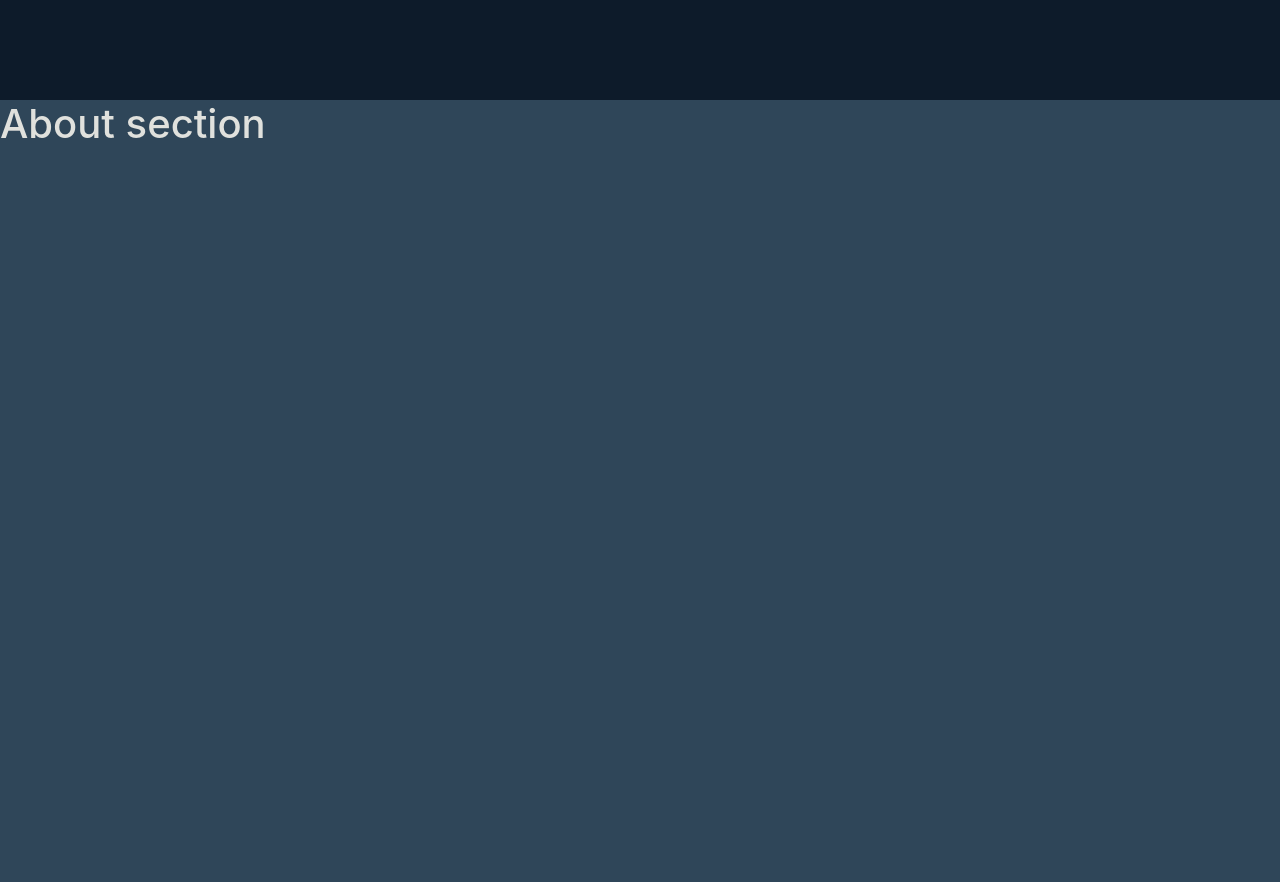
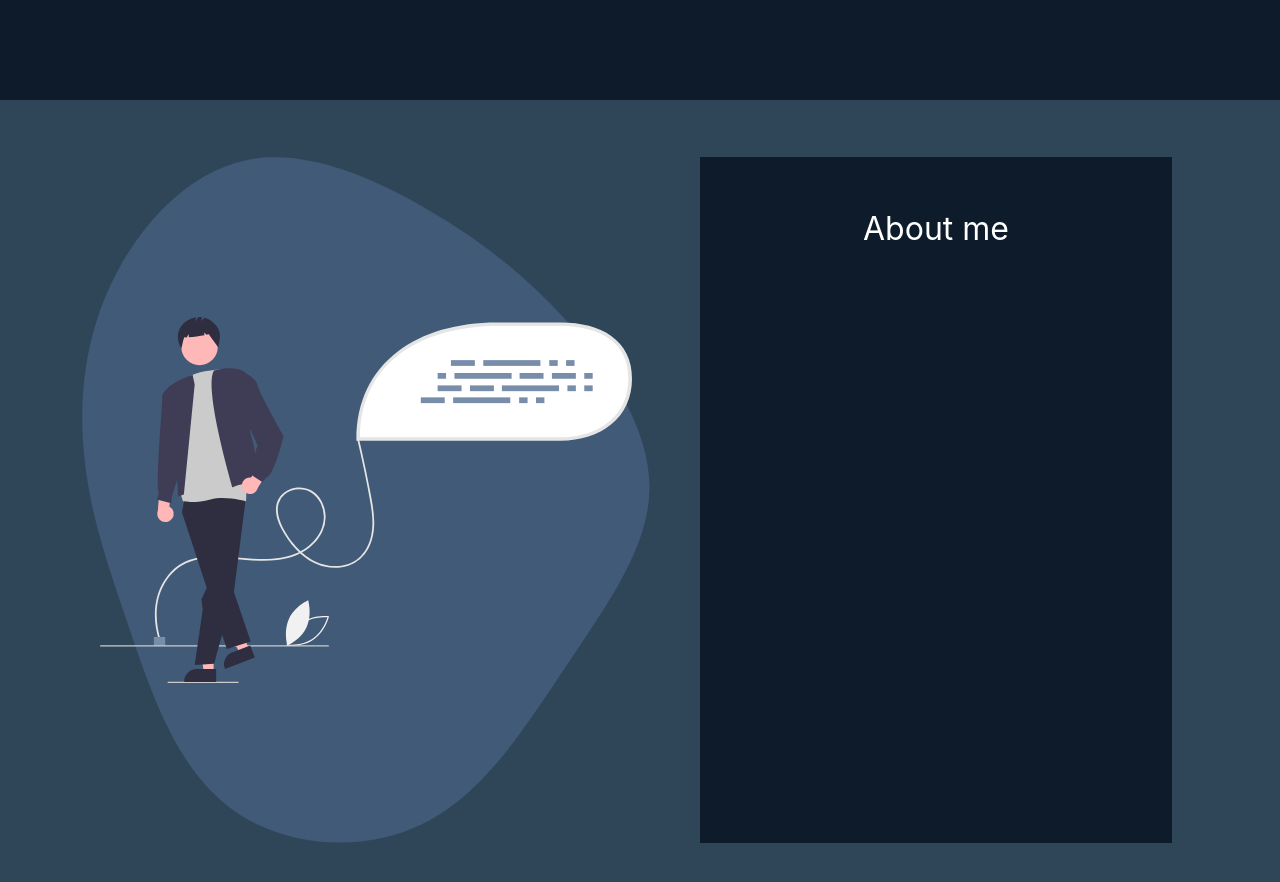
Before and after one commit to rmbass3/portfolio, a React (Create React App) app in the folder portfolio/: page / in a window 1280 px wide. Shown: the part 700-1582 px from the top of the page. Built offline with nearby package versions, Linux system fonts and the light colour scheme.

Commit message:
Added basic about structure

```diff
--- a/portfolio/src/components/About.js
+++ b/portfolio/src/components/About.js
@@ -1,10 +1,27 @@
 import "../css/About.css"
 import React from "react"
+import Container from "react-bootstrap/Container"
+import Row from "react-bootstrap/Row"
+import Col from "react-bootstrap/Col"
+import code from "../images/code.svg"
+import aboutBlob from "../images/blob4.svg"
 
 function About(props) {
   return (
-    <div className="about" id="about">
-      <h1 className="about-title">About section</h1>
+    <div className="about d-flex align-items-center" id="about">
+      <Container>
+        <Row className="about-row">
+          <Col className="about-img-col d-flex position-relative align-items-center justify-content-center">
+            <img className="code-svg position-absolute" src={code} alt="code"/>
+            <img className="about-blob" src={aboutBlob} alt="aboutBlob"/>
+          </Col>
+          <Col className="about-text-col d-flex position-relative justify-content-center">
+            <div className="inner-text-col">
+              <p className="about-title text-white text-center mt-5">About me</p>
+            </div>
+          </Col>
+        </Row>
+      </Container>
     </div>
   )
 }
--- a/portfolio/src/css/About.css
+++ b/portfolio/src/css/About.css
@@ -2,3 +2,44 @@
   height: 100vh;
   background-color: var(--blue);
 }
+
+.code-svg {
+  width: 90%;
+}
+
+.inner-text-col {
+  background-color: var(--dark-blue);
+  width: 90%;
+}
+
+.about-title {
+  font-size: 2rem;
+}
+
+/* // X-Small devices (portrait phones, less than 576px)
+// No media query for `xs` since this is the default in Bootstrap
+
+// Small devices (landscape phones, 576px and up) */
+@media only screen and (min-width: 576px) {
+
+}
+
+/* // Medium devices (tablets, 768px and up) */
+@media only screen and (min-width: 768px) {
+
+}
+
+/* // Large devices (desktops, 992px and up) */
+@media only screen and (min-width: 992px) {
+
+}
+
+/* // X-Large devices (large desktops, 1200px and up) */
+@media only screen and (min-width: 1200px) {
+
+}
+
+/* // XX-Large devices (larger desktops, 1400px and up) */
+@media only screen and (min-width: 1400px) {
+
+}
```
Also changed, not shown: portfolio/src/images/blob4.svg (added).
